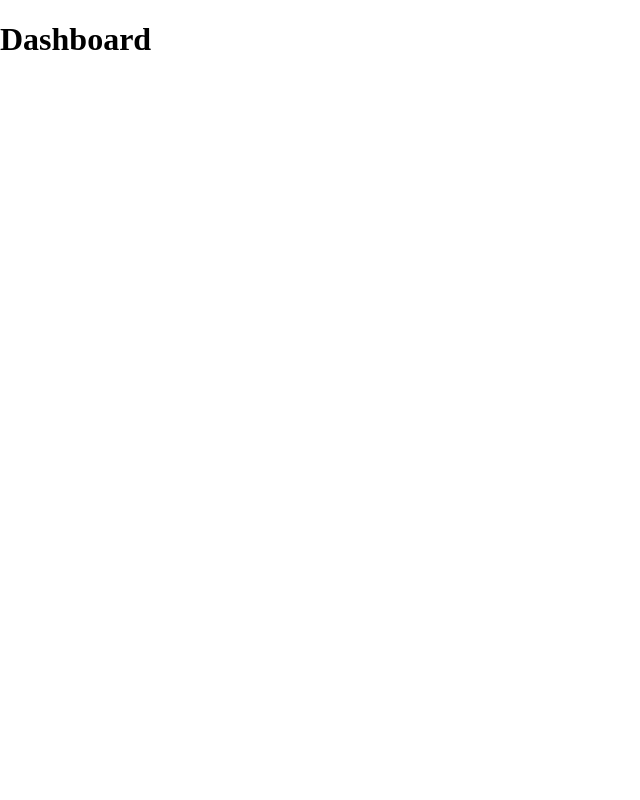
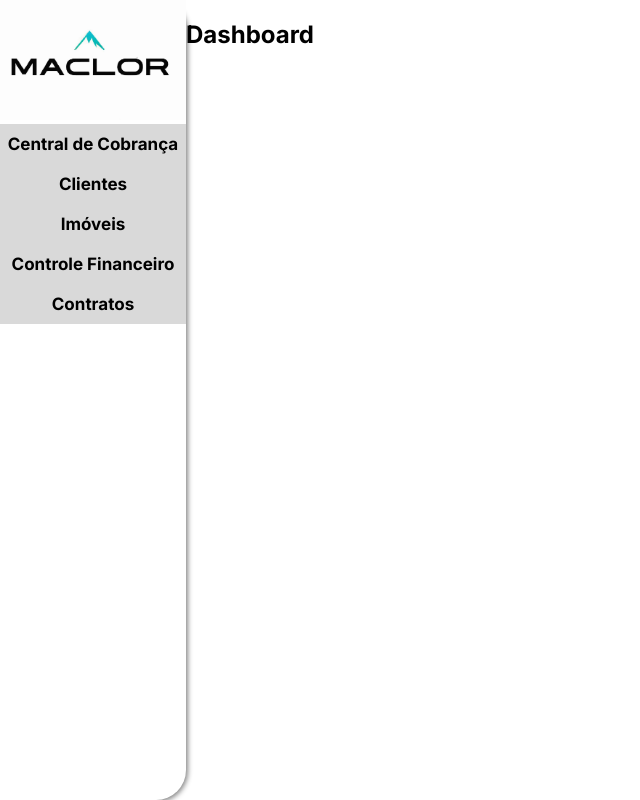
Before and after one commit to NayanaLoivos/maclor, a Next.js app: page /dashboard in a window 1280 px wide. Shown: the whole page, without its empty margins (0-640 px from the left). Built offline with nearby package versions, Linux system fonts and the light colour scheme.

Commit message:
design menu component

```diff
--- a/components/Menu/Menu.js
+++ b/components/Menu/Menu.js
@@ -0,0 +1,57 @@
+import styles from './Menu.module.css'
+import Image from 'next/image'
+
+export default function Menu () {
+
+    const handleClick = (e) =>{
+        const content = e.target.nextElementSibling;
+
+        content.style.display === 'block' ? content.style.display ='none' : content.style.display ='block'
+    }
+
+    return(
+        <>
+            <Image
+                src="/images/logo.jpg"
+                width={500}
+                height={500}
+                className={styles.logo}
+            />
+
+            <nav className={styles.menu}>
+
+                <h4 className='categories'>Central de Cobrança</h4>
+
+                <h4 className='categories' onClick={handleClick}>Clientes</h4>
+                <div className={styles.options}>
+                    <h5>Cadastrar Clientes</h5>
+                    <h5>Vincular Imóveis</h5>
+                    <h5>Listar Documentação</h5>
+                </div>
+
+                <h4 className='categories' onClick={handleClick}>Imóveis</h4>
+                <div className={styles.options}>
+                    <h5>Cadastrar imóveis</h5>
+                    <h5>Vincular Clientes</h5>
+                </div>
+
+                <h4 className='categories' onClick={handleClick}>Controle Financeiro</h4>
+                <div className={styles.options} id={styles.financeiro}>
+                    <h5>Resumos das Atividades Mensais</h5>
+                    <h5>Relatórios de Pendências</h5>
+                    <h5>Detalhamento Por Cliente</h5>
+                    <h5>Histórico dos Imóveis</h5>
+                    <h5>Relatório de Custos Adicionais</h5>
+                </div>
+
+                <h4 className='categories' onClick={handleClick}>Contratos</h4>
+                <div className={styles.options}>
+                    <h5>Gerar Contratos</h5>
+                    <h5>Situação do Contrato</h5>
+                    <h5>Cadastrar Ocorrências</h5>
+                    <h5>Gerar Ocorrências</h5>
+                </div>
+            </nav>
+        </>
+    )
+}
--- a/components/Menu/Menu.module.css
+++ b/components/Menu/Menu.module.css
@@ -0,0 +1,47 @@
+
+.logo{
+    width: 100%;
+    height: auto;
+}
+
+.menu{
+    background-color: #D9D9D9;
+    display: flex;
+    flex-direction: column;
+    align-items: center;
+
+}
+
+.menu h4{
+    margin: 10px 3px;
+    font-size: 17px;
+}
+
+.menu h4:hover{
+    cursor: pointer;
+    color: #636262;
+}
+
+.options{
+    text-align: center;
+    background-color: #EEEEEE;
+    width: 100%;
+    display: none;
+}
+
+.options h5{
+    font-weight: 400;
+}
+
+.options h5:hover{
+    cursor: pointer;
+    color: #636262;
+}
+
+#financeiro{
+    font-size: 12px;
+}
+
+#financeiro h5{
+    font-weight: 500;
+}
--- a/public/support.js
+++ /dev/null
@@ -1,6 +0,0 @@
-import { useNavigate } from "react-router-dom";
-
-const navigate = useNavigate();
-
-
-export {navigate};
--- a/src/pages/dashboard.js
+++ b/src/pages/dashboard.js
@@ -1,10 +1,21 @@
-
+import Menu from "../../components/Menu/Menu"
+import styles from '../styles/Dashboard.module.css'
 
 export default function Dashboard () {
 
   return(
     <>
-      <h1>Dashboard</h1>
+      <main className="content-ctr">
+        <section className="menu-bar">
+          <Menu />
+        </section>
+
+        <section className="content">
+          <h1>Dashboard</h1>
+        </section>
+
+      </main>
+
     </>
 
   )
--- a/src/styles/Home.module.css
+++ b/src/styles/Home.module.css
@@ -75,6 +75,10 @@
   margin: auto;
   color: rgba(0, 0, 0, 0.44);
   box-shadow: 0px 0px 5px 5px rgba(0, 0, 0, 0.05);
+  display: flex;
+  justify-content: center;
+  align-items: center;
+  text-decoration: none;
 
 }
 
--- a/src/styles/globals.css
+++ b/src/styles/globals.css
@@ -1,4 +1,27 @@
+@import url('https://fonts.googleapis.com/css2?family=Inter:wght@100;200;300;400;500;600;700;800;900&family=Libre+Baskerville:wght@400;700&display=swap');
+
 html,
 body{
     margin: 0;
+    font-family: 'Inter', sans-serif;
+    font-weight: 400;
 }
+
+
+
+.content-ctr{
+    display: flex;
+
+}
+
+.menu-bar{
+    height: 100lvh;
+    width: 17%;
+    border-top-right-radius: 30px;
+    border-bottom-right-radius: 30px;
+    box-shadow: 1px 1px 5px 1px #888888;
+}
+
+.content{
+    width: 100%;
+}
```
Also changed, not shown: src/pages/index.js (+6 -4 lines), public/images/logo.jpg (added), public/images/logo.png (deleted), src/styles/Dashboard.module.css (added).
